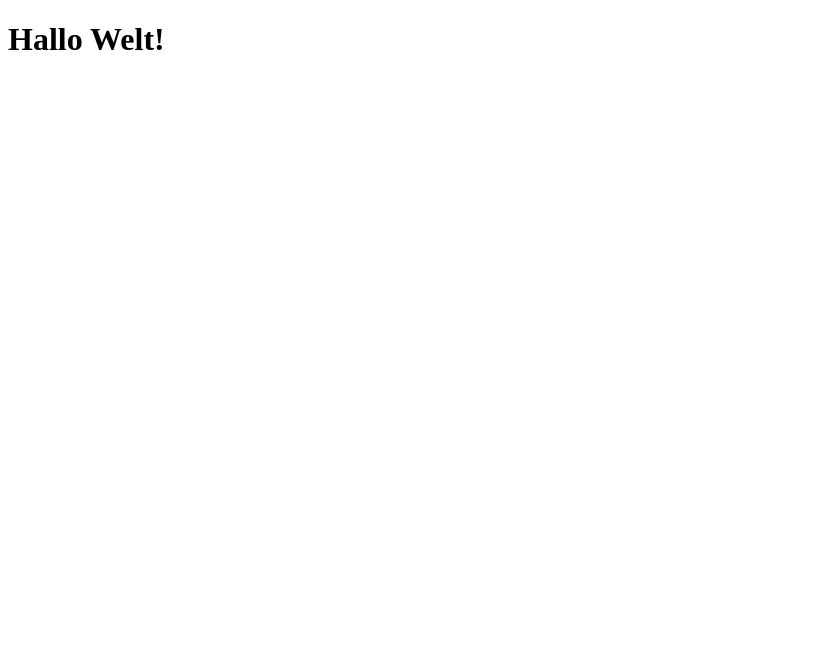
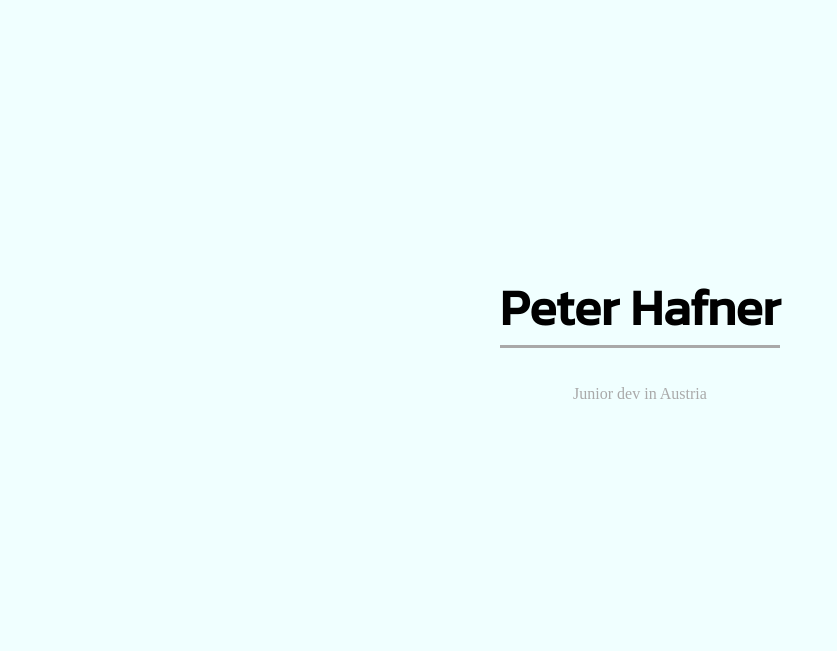
Before and after one commit to HaCoGames/WebsiteHaCoGames, a plain HTML site: page index.html in a window 1280 px wide. Shown: the whole page, without its empty margins (0-837 px from the left). Drawn offline with Linux system fonts and the light colour scheme.

Commit message:
First type design of page

```diff
--- /dev/null
+++ b/css/main.css
@@ -0,0 +1,25 @@
+body {
+    width: auto;
+    background-color: azure;
+}
+
+#about{
+    line-height: 80vh;
+    height: auto;
+    text-align: center;
+}
+#about .text {
+    line-height: 1.5;
+    display: inline-block;
+    vertical-align: middle;
+}
+#about .text p {
+    color: darkgray;
+}
+#about h1 {
+    border-bottom: solid 3px;
+    border-color: darkgray;
+    font-family: 'Kanit', sans-serif;
+    font-size: 50px;
+    color: black;
+}
--- a/index.html
+++ b/index.html
@@ -4,9 +4,18 @@
     <meta charset="UTF-8">
     <meta http-equiv="X-UA-Compatible" content="IE=edge">
     <meta name="viewport" content="width=device-width, initial-scale=1.0">
-    <title>Hallo Welt!</title>
+    <link rel="preconnect" href="https://fonts.googleapis.com">
+<link rel="preconnect" href="https://fonts.gstatic.com" crossorigin>
+<link href="https://fonts.googleapis.com/css2?family=Kanit&display=swap" rel="stylesheet">
+    <link rel="stylesheet" href="./css/main.css">
+    <title>aboutme</title>
 </head>
 <body>
-    <h1>Hallo Welt!</h1>
+    <div id="about">
+        <div class="text">
+            <h1>Peter Hafner</h1>
+            <p>Junior dev in Austria</p>
+        </div>
+    </div>
 </body>
 </html>
```
